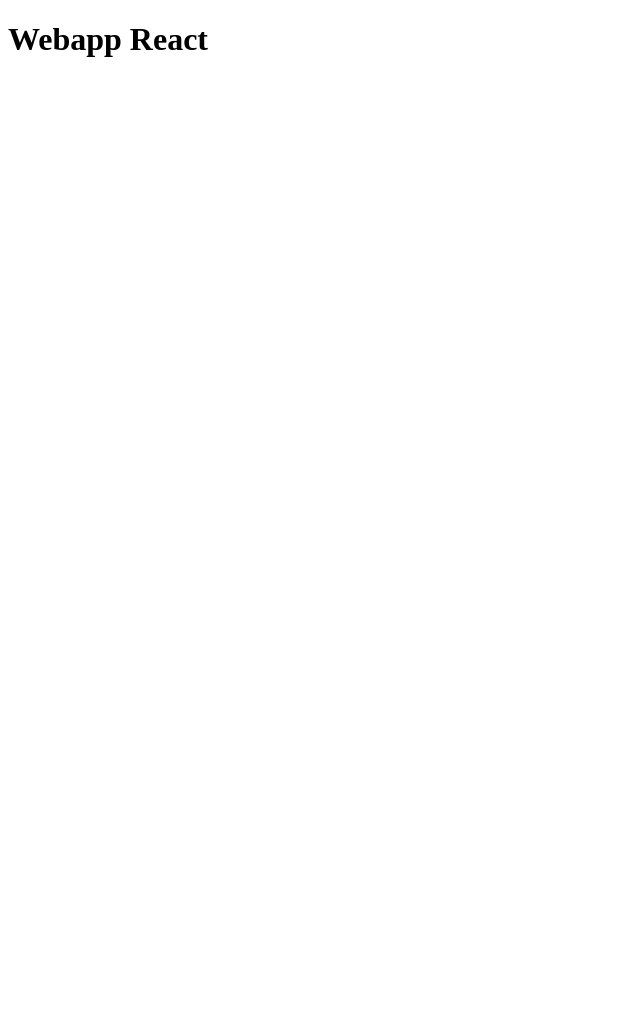
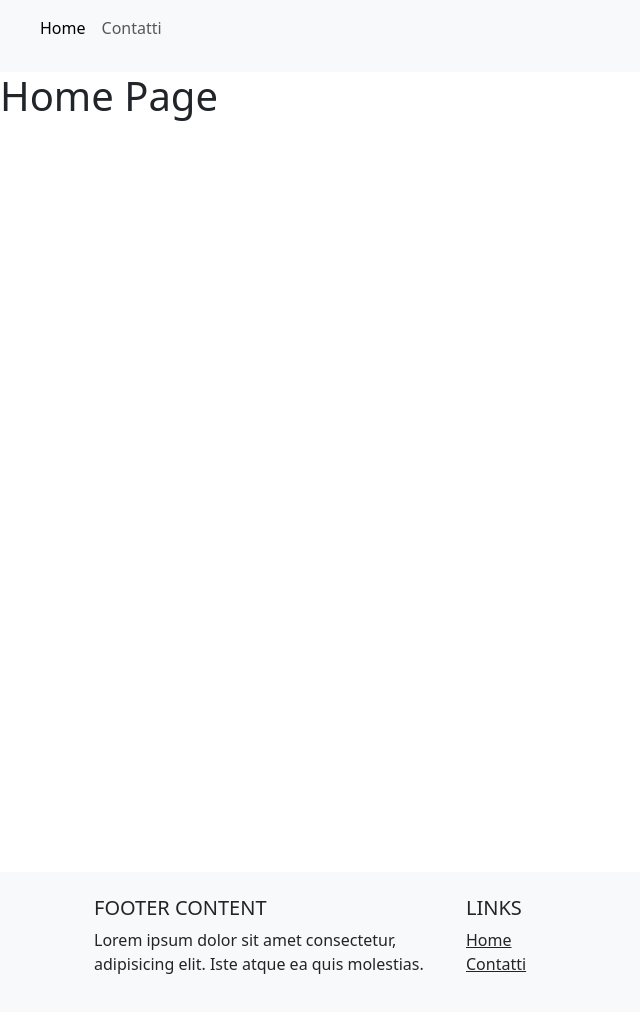
Before and after one commit to elisadepedrini/webapp-react, a React (Vite) app: page / in a window 1280 px wide. Shown: the top 1012 px of the page, without its empty margins (0-640 px from the left). Before the commit the page ends 800 px from the top, so only its background shows below. Built offline with nearby package versions, Linux system fonts and the light colour scheme.

Commit message:
Milestone 2: implement default layout with header and footer components. Add home, contacts and single film pages. Implement routing.

```diff
--- a/src/App.jsx
+++ b/src/App.jsx
@@ -1,9 +1,22 @@
+import AppHeader from "./components/AppHeader"
+import AppFooter from "./components/AppFooter"
+import DefaultLayout from "./layouts/DefaultLayout"
+import HomePage from "./pages/HomePage"
+import ContactsPage from "./pages/ContactsPage"
+import { BrowserRouter, Routes, Route } from "react-router-dom"
 
 function App() {
 
   return (
     <>
-     <h1>Webapp React</h1>
+     <BrowserRouter>
+        <Routes>
+          <Route element={<DefaultLayout/>}>
+            <Route path="/" element={<HomePage/>}/>
+            <Route path="/contacts" element={<ContactsPage/>}/>
+          </Route>
+        </Routes>
+     </BrowserRouter>
     </>
   )
 }
--- /dev/null
+++ b/src/components/AppFooter.jsx
@@ -0,0 +1,34 @@
+import { Link } from "react-router-dom";
+
+export default function AppFooter() {
+
+    return (
+        <>
+        {/* footer della pagina */}
+        <footer className="bg-light text-center text-lg-start">
+            <div className="container p-4">
+                <div className="row row-cols-1 row-cols-lg-3 g-4">
+                    <div className="col">
+                        <h5 className="text-uppercase">Footer Content</h5>
+                        <p className="fs-6">
+                            Lorem ipsum dolor sit amet consectetur, adipisicing elit. Iste atque ea quis
+                            molestias.
+                        </p>
+                    </div>
+                    <div className="col">
+                        <h5 className="text-uppercase">Links</h5>
+                        <ul className="list-unstyled mb-0">
+                            <li>
+                                <Link to="/" className="text-dark">Home</Link>
+                            </li>
+                            <li>
+                                <Link to="/contacts" className="text-dark">Contatti</Link>
+                            </li>
+                        </ul>
+                    </div>
+                </div>
+            </div>
+        </footer>
+        </>
+    )
+}
--- /dev/null
+++ b/src/components/AppHeader.jsx
@@ -0,0 +1,20 @@
+import { NavLink } from "react-router-dom"
+
+export default function AppHeader() {
+
+    return (
+        <>
+        <header>
+            <nav className="navbar navbar-expand navbar-light bg-light">
+                <div className="nav navbar-nav">
+                    <ul className="d-flex">
+                        <NavLink className="nav-link" to="/">Home</NavLink>
+                        <NavLink className="nav-link" to="/contacts">Contatti</NavLink>
+                    </ul>
+                </div>
+            </nav>
+        </header>
+
+        </>
+    )
+}
--- a/src/index.css
+++ b/src/index.css
@@ -0,0 +1,2 @@
+@import url('bootstrap');
+@import url('bootstrap-icons');
--- /dev/null
+++ b/src/layouts/DefaultLayout.jsx
@@ -0,0 +1,14 @@
+import { Outlet } from "react-router-dom";
+import AppHeader from "../components/AppHeader";
+import AppFooter from "../components/AppFooter";
+
+export default function DefaultLayout() {
+
+    return (
+        <>
+        <AppHeader />
+        <Outlet />
+        <AppFooter />
+        </>
+    )
+}
--- /dev/null
+++ b/src/pages/ContactsPage.jsx
@@ -0,0 +1,11 @@
+export default function ContactsPage() {
+
+    return (
+        <>
+        <main className="vh-100">
+            <h1>Contacts Page</h1>
+
+        </main>
+        </>
+    )
+}
--- /dev/null
+++ b/src/pages/HomePage.jsx
@@ -0,0 +1,11 @@
+export default function HomePage() {
+
+    return (
+        <>
+        <main className="vh-100">
+            <h1>Home Page</h1>
+
+        </main>
+        </>
+    )
+}
```
Also changed, not shown: src/pages/FilmPage.jsx (added, +8 -0 lines), 2 other files (tests, documents, lock files or other folders).
